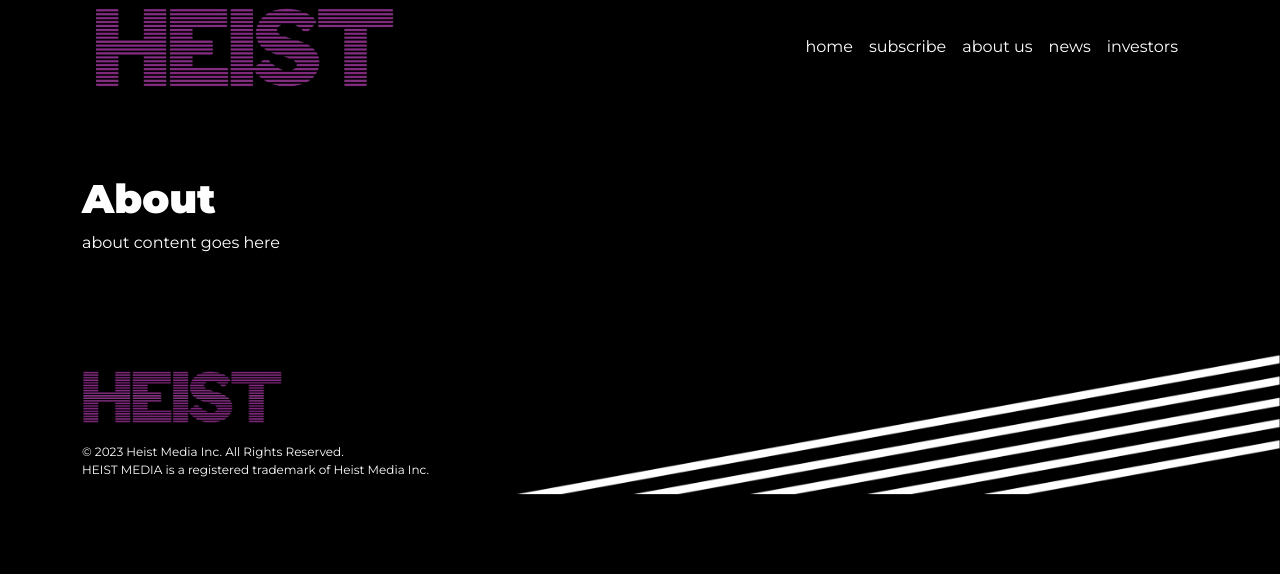
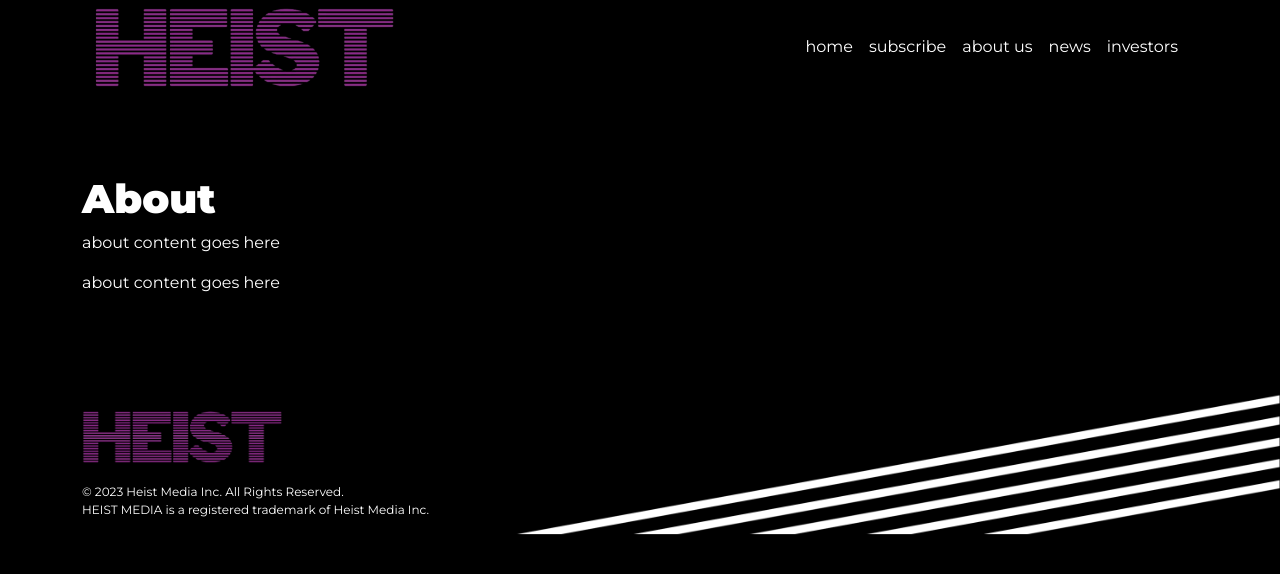
Before and after one commit to MandleDesignInc/cloudcannontest, a Jekyll site: the page built from about.html, in a window 1280 px wide. Shown: the top 574 px of the page. Built offline with Jekyll 4.4.1, drawn with Linux system fonts in a browser that asks for light colours.

Commit message:
Update page.html

```diff
--- a/_layouts/page.html
+++ b/_layouts/page.html
@@ -6,6 +6,7 @@
         <div class="row">
           <div class="col">
             <h1>{{ page.title }}</h1>
+            {{ content }}
             {{ page.content }}
           </div>
         </div>
```
